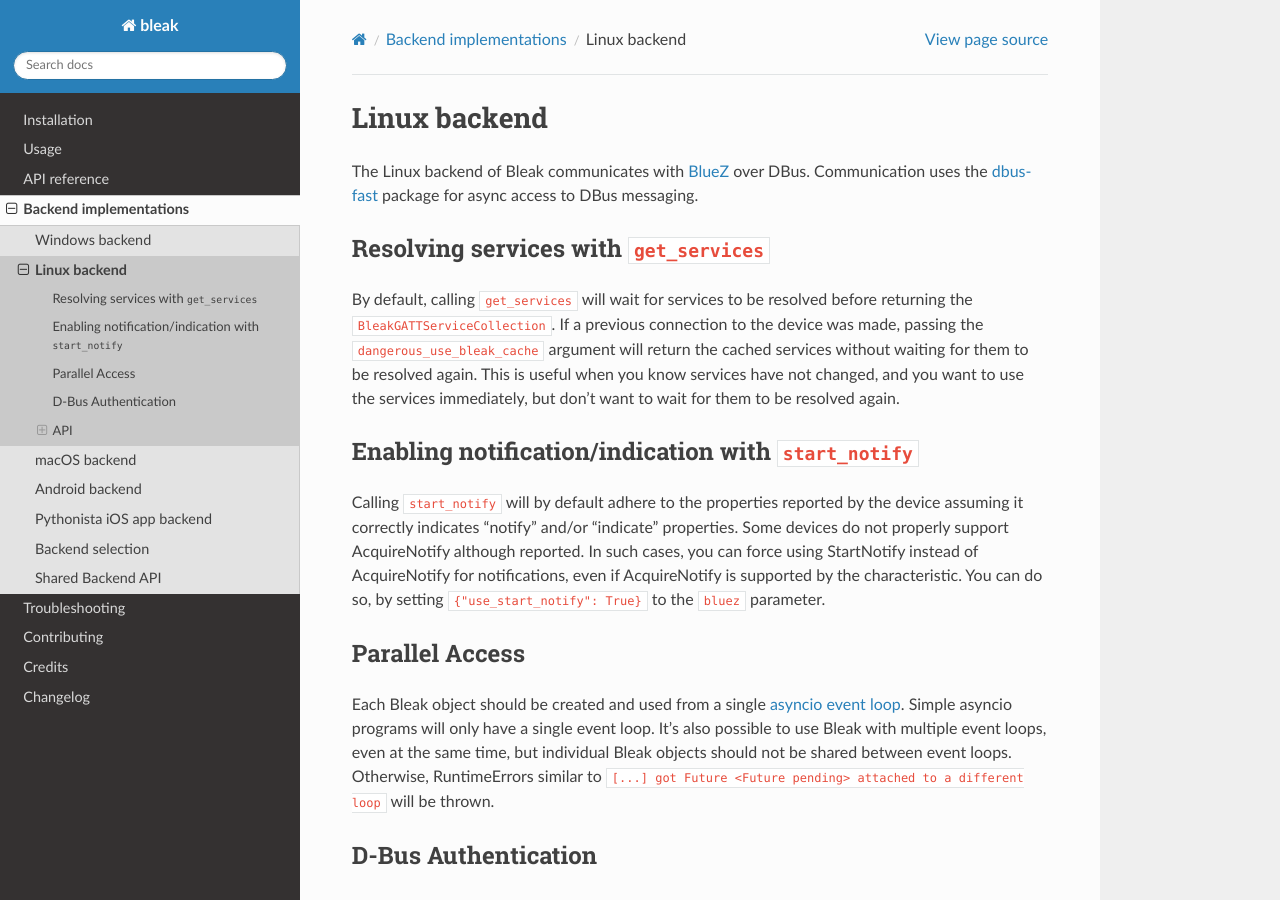
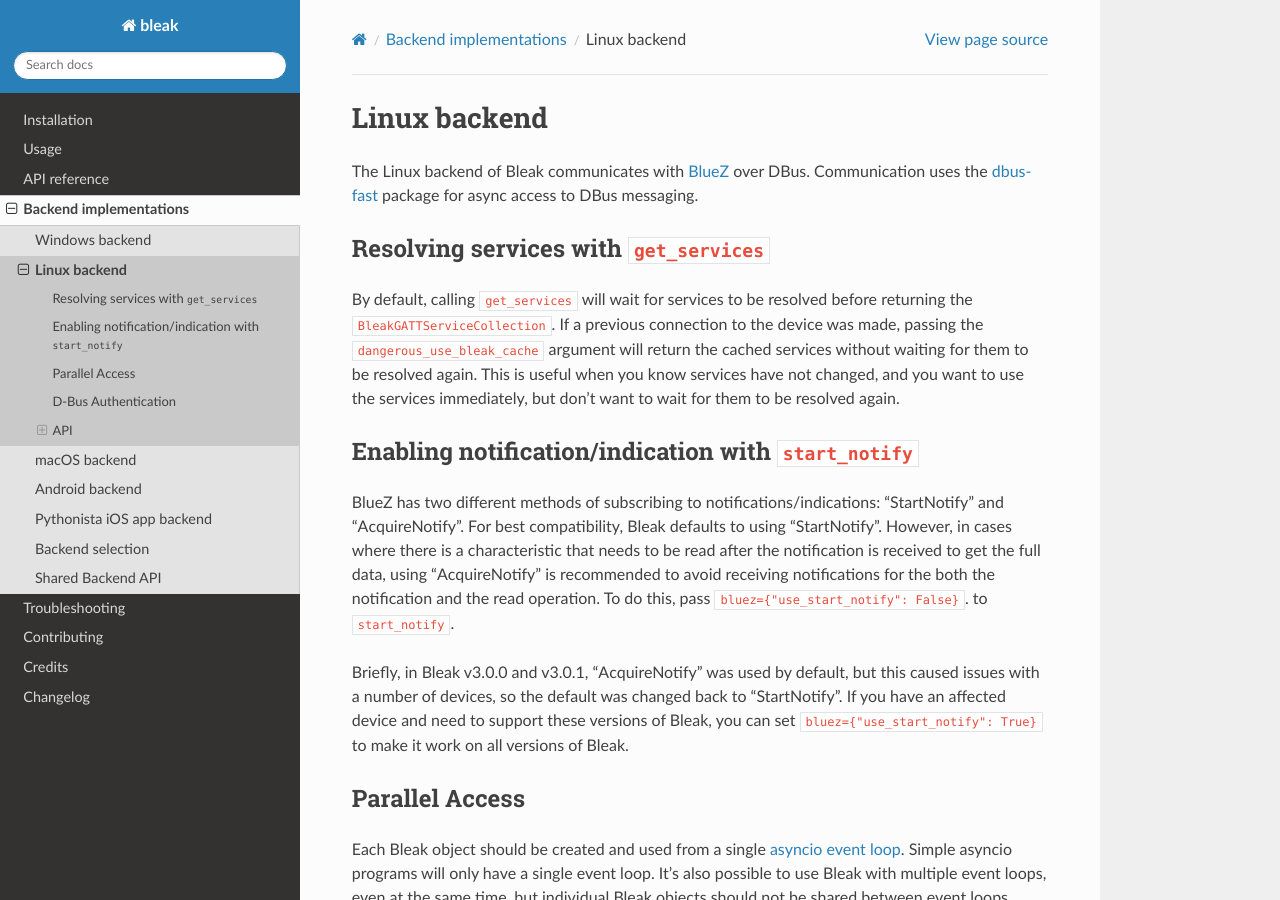
Before and after one commit to hbldh/bleak, a Sphinx documentation site: the page built from docs/backends/linux.rst, in a window 1280 px wide and 900 px high. Built offline with Sphinx 7.4.7 and the Read the Docs theme 3.1.0, drawn with Linux system fonts in a browser that asks for light colours.

Commit message:
backends/bluez: change default to use StartNotify
In commit 9b559c52 ("backends/bluezdbus: allow forcing StartNotify over
AcquireNotify"), we change the default behavior for the BlueZ backend to
use "AcquireNotify" instead of "StartNotify". In practice, this caused
issues with a number of devices, so we are changing the default back to
"StartNotify". The parameter still exists to allow users to use
"AcquireNotify" if needed, but it is now opt-in instead of the default,
so users will need to update their code if they want to use "AcquireNotify"
from now on.

```diff
--- a/CHANGELOG.rst
+++ b/CHANGELOG.rst
@@ -9,6 +9,10 @@ and this project adheres to `Semantic Versioning <https://semver.org/spec/v2.0.0
 
 `Unreleased`_
 =============
+
+Changed
+-------
+* Changed default value of ``BlueZNotifyArgs.use_start_notify`` to ``False``. Fixes #1951.
 
 `3.0.1`_ (2026-03-25)
 =====================
--- a/docs/backends/linux.rst
+++ b/docs/backends/linux.rst
@@ -23,12 +23,19 @@ services immediately, but don't want to wait for them to be resolved again.
 
 Enabling notification/indication with ``start_notify``
 ------------------------------------------------------
-Calling ``start_notify`` will by default adhere to the properties reported by
-the device assuming it correctly indicates "notify" and/or "indicate" properties.
-Some devices do not properly support AcquireNotify although reported. In such
-cases, you can force using StartNotify instead of AcquireNotify for notifications,
-even if AcquireNotify is supported by the characteristic. You can do so, by setting
-``{"use_start_notify": True}`` to the ``bluez`` parameter.
+BlueZ has two different methods of subscribing to notifications/indications:
+"StartNotify" and "AcquireNotify". For best compatibility, Bleak defaults to
+using "StartNotify". However, in cases where there is a characteristic that
+needs to be read after the notification is received to get the full data, using
+"AcquireNotify" is recommended to avoid receiving notifications for the both
+the notification and the read operation. To do this, pass ``bluez={"use_start_notify": False}``.
+to ``start_notify``.
+
+Briefly, in Bleak v3.0.0 and v3.0.1, "AcquireNotify" was used by default, but
+this caused issues with a number of devices, so the default was changed back to
+"StartNotify". If you have an affected device and need to support these versions
+of Bleak, you can set ``bluez={"use_start_notify": True}`` to make it work on
+all versions of Bleak.
 
 
 Parallel Access
```
Also changed, not shown: 3 other files.
